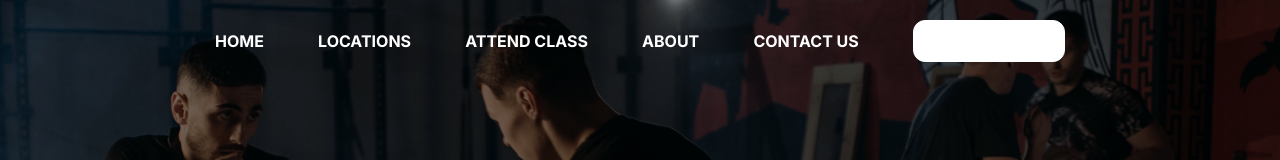
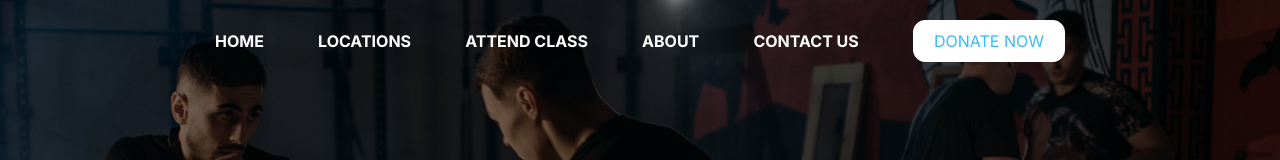
Before and after one commit to 10richard/chai-defense, a Next.js app: page /donate in a window 1280 px wide. Shown: the top 160 px of the page. Built offline with nearby package versions, Linux system fonts and the light colour scheme.

Commit message:
edit styling

```diff
--- a/src/components/Navbar.tsx
+++ b/src/components/Navbar.tsx
@@ -25,12 +25,12 @@ const Navbar = () => {
   ];
 
   const Sublinks = () => (
-    <div className="text-white hidden absolute rounded-sm hover:flex hover:flex-col group-hover:flex group-hover:flex-col">
+    <div className="text-black hidden absolute rounded-sm hover:flex hover:flex-col group-hover:flex group-hover:flex-col">
       {LocationsLinks.map((location, idx) => (
         <Link
           key={idx}
           href={location.href}
-          className="font-medium bg-zinc-400 border-[0.5px] border-black py-2 px-4 hover:bg-zinc-600"
+          className="font-medium bg-zinc-300 border-[0.5px] border-black py-2 px-4 hover:text-white hover:bg-zinc-600 duration-200"
         >
           {location.name}
         </Link>
@@ -63,8 +63,8 @@ const Navbar = () => {
           {NavLinks.map((navLink, idx) => (
             <li
               key={idx}
-              className={`text-white font-bold hover:text-sky-400 duration-300 ${
-                path === navLink.href ? "text-secondary" : ""
+              className={`font-bold hover:text-sky-400 duration-300 ${
+                path === navLink.href ? "text-secondary" : "text-white"
               } ${navLink.name === "LOCATIONS" ? "group" : ""}`}
             >
               <Link href={navLink.href}>{navLink.name}</Link>
@@ -73,8 +73,10 @@ const Navbar = () => {
           ))}
           <Link
             href={"/donate"}
-            className={`text-white px-5 py-2 bg-primary border border-white rounded-xl hover:bg-white hover:text-secondary duration-300 ${
-              path === "/donate" ? "bg-white text-secondary" : ""
+            className={`px-5 py-2 border border-white rounded-xl hover:bg-white hover:text-secondary duration-300 ${
+              path === "/donate"
+                ? "bg-white text-secondary"
+                : "text-white bg-primary"
             }`}
           >
             DONATE NOW
```
